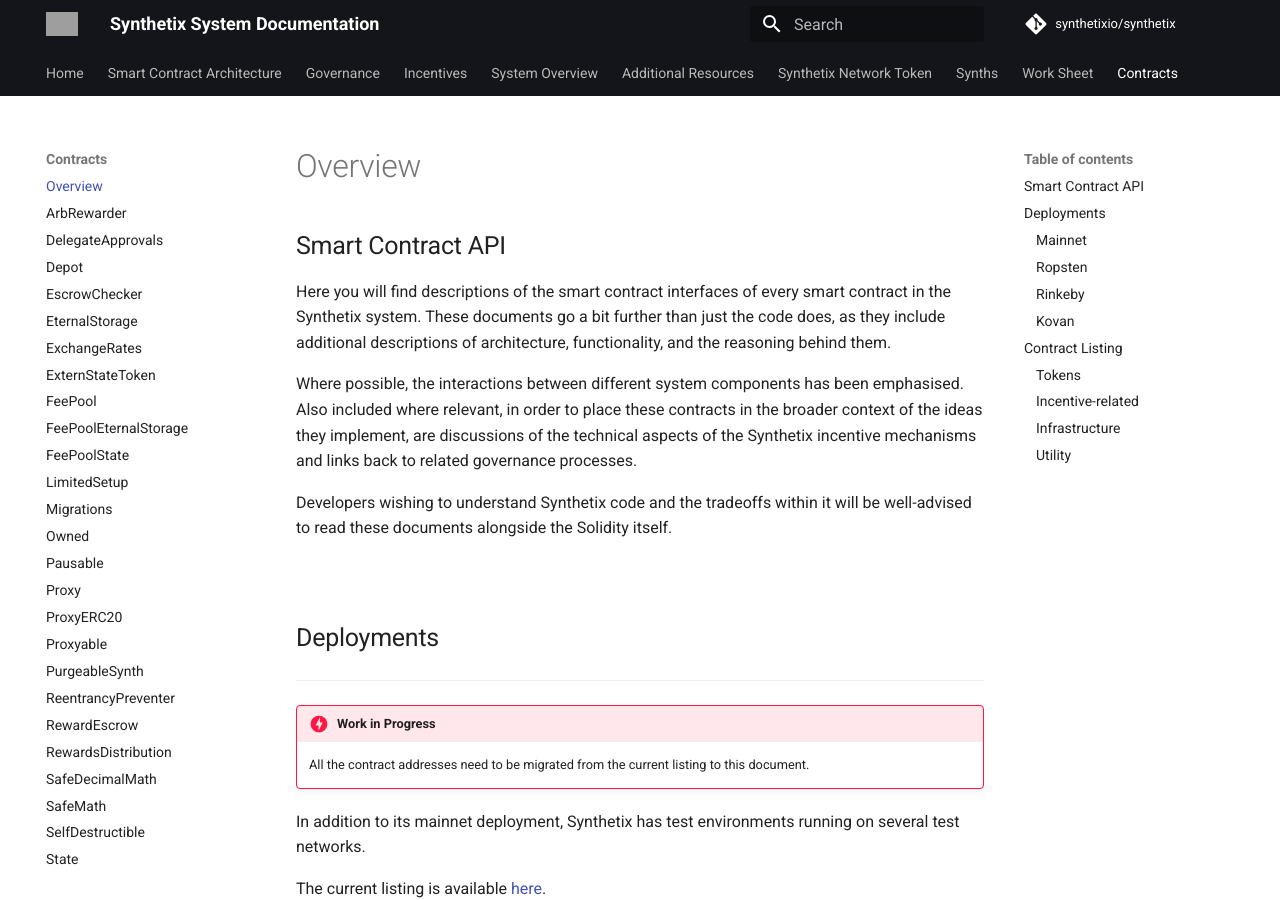
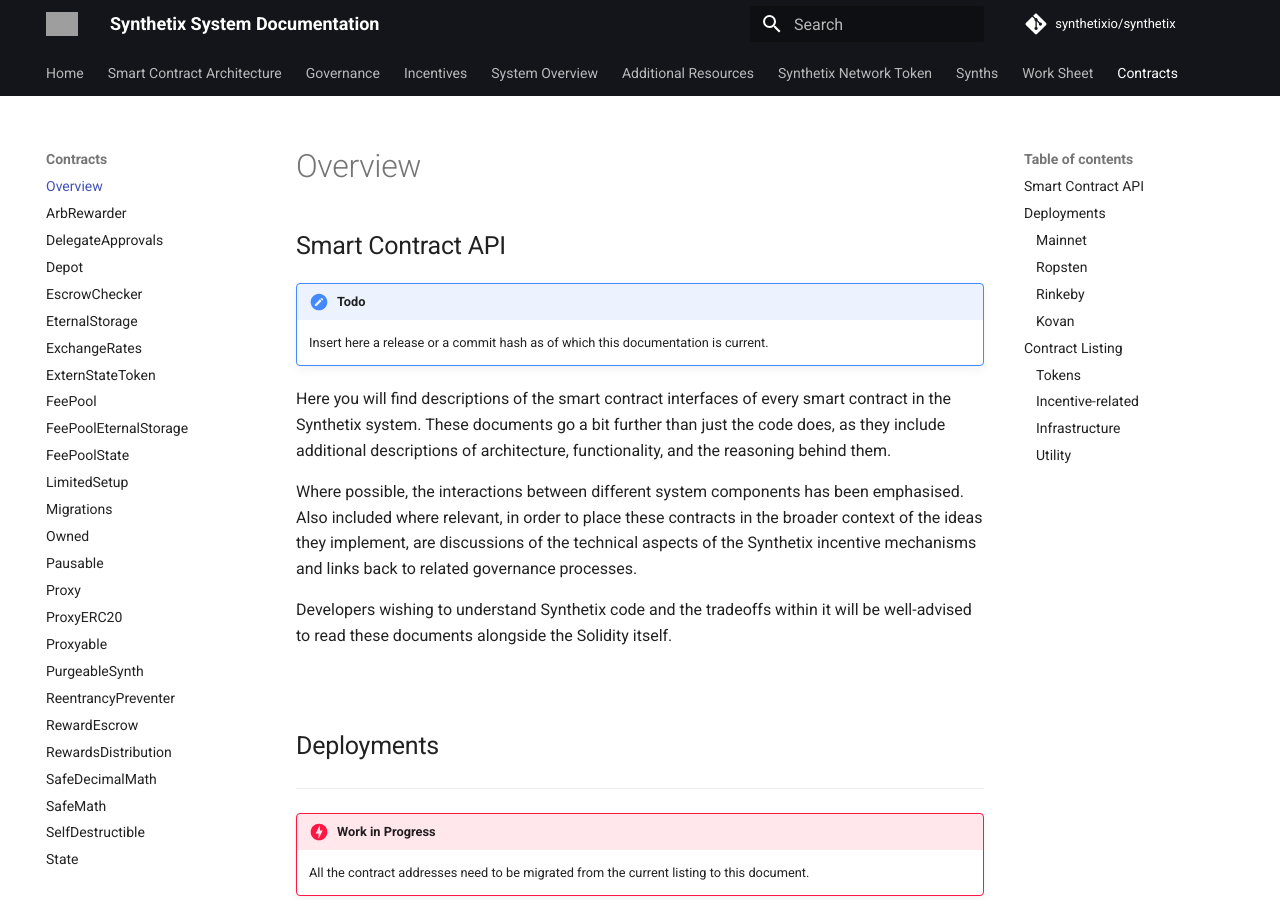
Before and after one commit to Synthetixio/synthetix, an MkDocs documentation site: the page built from docs/contracts/index.md, in a window 1280 px wide and 900 px high. Built offline with MkDocs 1.6.1 and Material for MkDocs 9.7.7, drawn with Linux system fonts in a browser that asks for light colours; comment, search, counter and statistics services are not loaded; grey boxes are pictures that could not be loaded.

Commit message:
Minor todo in contract index.

```diff
--- a/docs/contracts/index.md
+++ b/docs/contracts/index.md
@@ -1,6 +1,9 @@
 # Overview
 
 ## Smart Contract API
+
+!!! todo Current Version
+    Insert here a release or a commit hash as of which this documentation is current.
 
 Here you will find descriptions of the smart contract interfaces of every smart contract in the Synthetix system. These documents go a bit further than just the code does, as they include additional descriptions of architecture, functionality, and the reasoning behind them.
 
```
